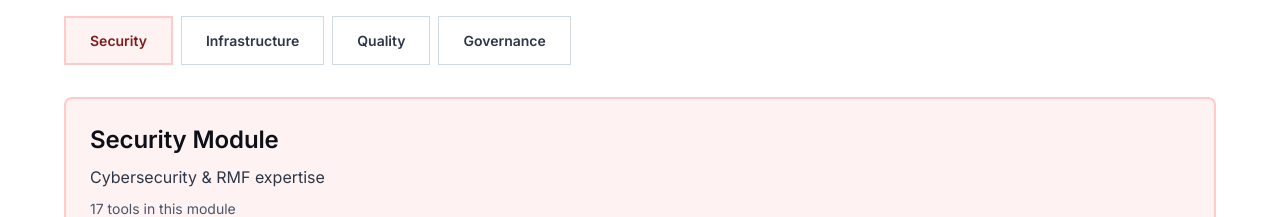
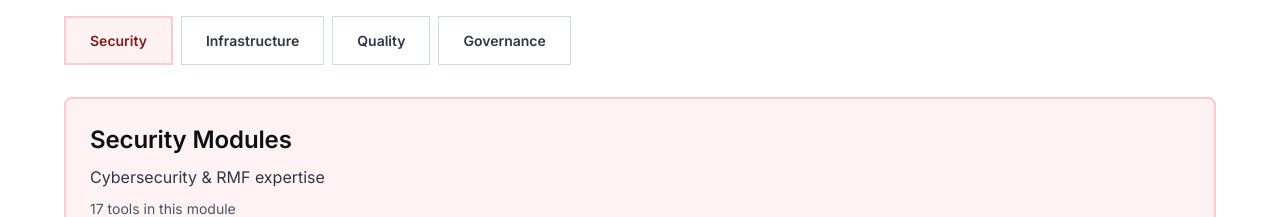
Before and after one commit to MacTechSolutionsLLC/mactech, a Next.js app: page /showcase in a window 1280 px wide. Shown: the part 1040-1257 px from the top of the page. Built offline with nearby package versions, Linux system fonts and the light colour scheme.

Commit message:
Change 'Module' to 'Modules' in showcase tab headers (Security Modules, etc.)

```diff
--- a/app/showcase/page.tsx
+++ b/app/showcase/page.tsx
@@ -1387,7 +1387,7 @@ export default function ShowcasePage() {
           {/* Pillar Header (when viewing by pillar) */}
           {viewMode === 'pillar' && activeTools.length > 0 && (
             <div className={`mb-8 p-6 rounded-lg border-2 ${pillarInfo[activeTab as Pillar].color}`}>
-              <h2 className="heading-2 mb-2">{pillarInfo[activeTab as Pillar].name} Module</h2>
+              <h2 className="heading-2 mb-2">{pillarInfo[activeTab as Pillar].name} Modules</h2>
               <p className="text-body text-neutral-700">
                 {pillarInfo[activeTab as Pillar].description}
               </p>
```
